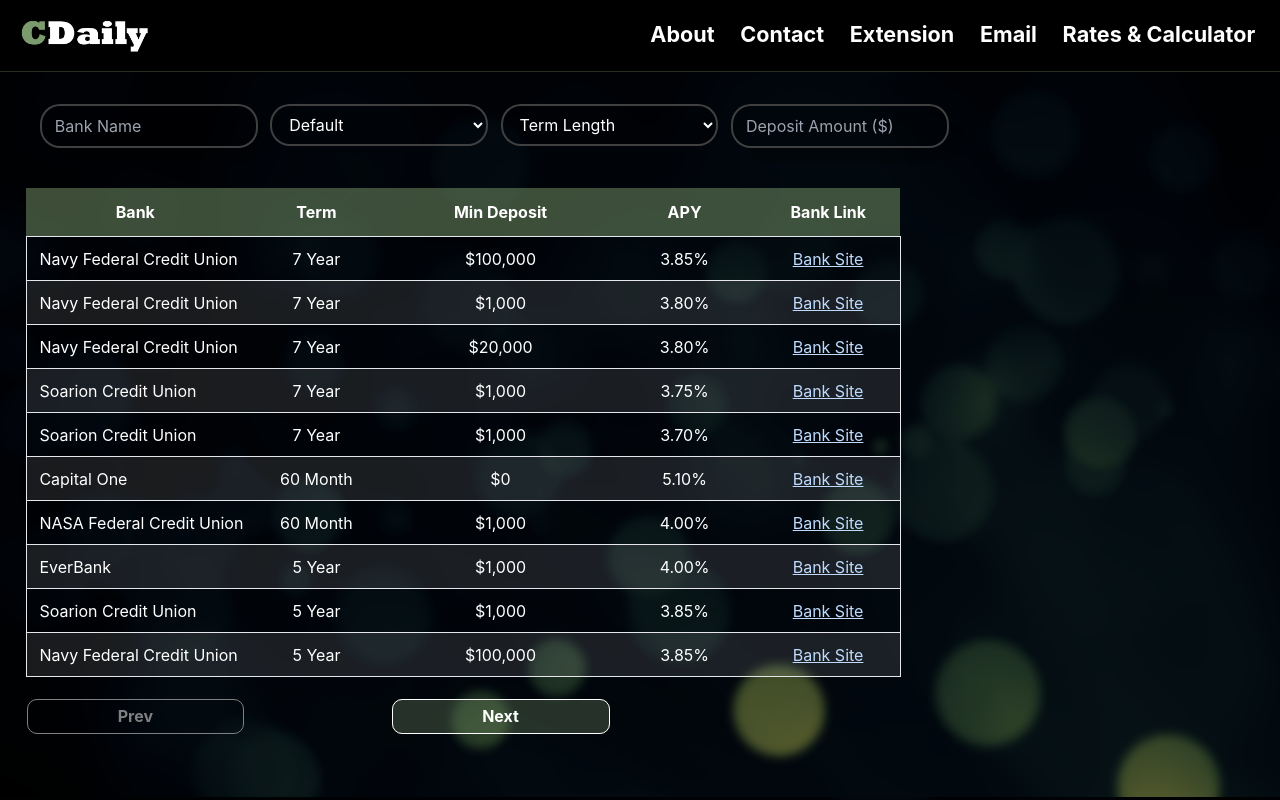
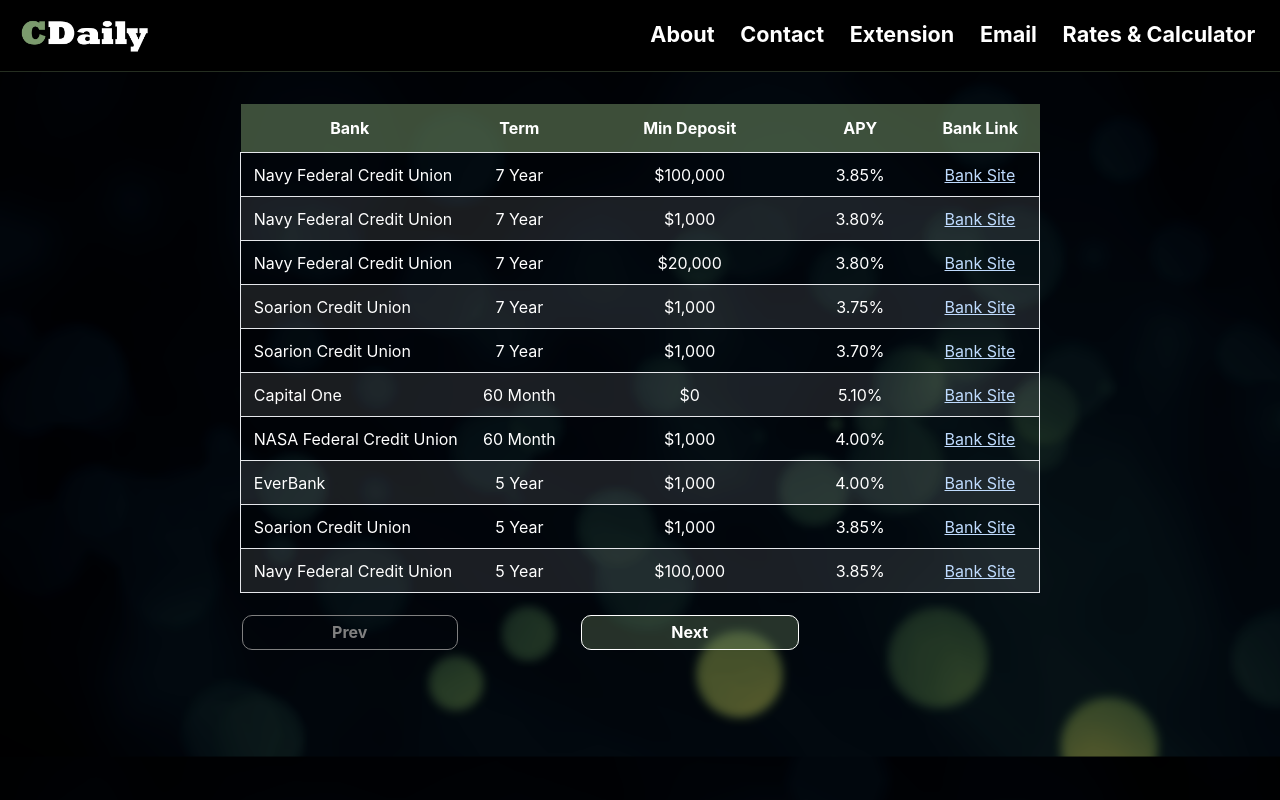
Before and after one commit to holland-cw3/CDaily, a React (Create React App) app: page /ratesExtension in a window 1280 px wide. Built offline with nearby package versions, Linux system fonts and the light colour scheme.

Commit message:
added extension page

```diff
--- /dev/null
+++ b/src/CSS/tableExtension.css
@@ -0,0 +1,148 @@
+.tableContainer {
+  width: 75%;
+  z-index: 100;
+  margin: auto;
+  min-width: 500px;
+  max-width: 800px;
+  overflow: auto;
+}
+
+.table-auto {
+  table-layout: auto;
+  width: 100%;
+}
+
+.userForm {
+  width: 100%;
+  margin-top: 13vh;
+}
+
+.line {
+  margin-bottom: 2vh;
+  width: 10vw;
+  margin-right: 8vw;
+}
+th {
+  width: 10vw;
+  padding-top: 1.5vh;
+  padding-bottom: 1.5vh;
+  background-color: rgba(123, 154, 109, 0.5);
+}
+
+td {
+  margin-top: 6vh;
+  text-align: center;
+  width: 11vw;
+}
+
+.bankName {
+  padding-left: 1vw;
+  text-align: left;
+}
+
+tr:not(:last-of-type) {
+  height: 5.5vh;
+  border-width: 1px;
+}
+
+tr:nth-child(2n) {
+  background-color: rgba(255, 255, 255, 0.1);
+}
+
+tr:hover:not(:last-of-type) {
+  background-color: rgba(123, 154, 109, 0.5);
+}
+
+tr:last-of-type {
+  height: 10vh;
+}
+
+.active-row {
+  background-color: rgba(123, 154, 109, 0.5);
+}
+
+.calc {
+  background-color: rgba(255, 255, 255, 0.1);
+  width: 45%;
+  height: 45vh;
+  margin-right: 3vw;
+  border-radius: 10px;
+  border: 1px solid white;
+}
+
+.next {
+  background-color: rgba(123, 154, 109, 0.3);
+  border-radius: 10px;
+  padding: 0.5vw;
+  border: 1px solid white;
+  padding-left: 7vw;
+  padding-right: 7vw;
+  font-weight: bold;
+}
+
+.next:hover {
+  background-color: rgba(123, 154, 109, 0.7);
+}
+
+.next-inactive {
+  color: grey;
+  border-radius: 10px;
+  padding: 0.5vw;
+  border: 1px solid grey;
+  padding-left: 7vw;
+  padding-right: 7vw;
+  font-weight: bold;
+}
+
+hr {
+  display: block;
+  height: 1px;
+  width: 85%;
+  align-content: center;
+  border: 0;
+  border-top: 1px solid #ccc;
+  margin: 1em 0;
+  padding: 0;
+}
+
+.bankSite {
+  width: 85%;
+  padding: 1vw;
+  border-radius: 10px;
+  border-width: 1px;
+  border-color: white;
+  background-color: rgba(123, 154, 109, 0.7);
+}
+
+.search {
+  background-color: rgba(0, 0, 0, 0.1);
+  padding-left: 1vw;
+  padding-top: 1vh;
+  padding-bottom: 1vh;
+  width: 17vw;
+  border-radius: 20px;
+  border-color: rgba(71, 71, 71, 0.9);
+  color: white;
+}
+
+.opt {
+  background-color: black;
+}
+
+#btnControl {
+  display: none;
+}
+
+#btnControl:checked + label > img {
+  width: 70px;
+  height: 74px;
+}
+
+.formIn {
+  text-align: center;
+  background-color: rgba(0, 0, 0, 0.1);
+  padding-top: 1vh;
+  padding-bottom: 1vh;
+  width: 10vw;
+  border-color: rgba(255, 255, 255, 0.9);
+}
--- a/src/pages/ratesExtension.js
+++ b/src/pages/ratesExtension.js
@@ -1,5 +1,5 @@
 import React, { useEffect, useState } from "react";
-import "../CSS/table.css";
+import "../CSS/tableExtension.css";
 
 function Calc() {
   // Importing records data from JSON file
@@ -93,80 +93,11 @@
   return (
     <div className="flex flex-col">
       <div className="form text-black">
-        <div className="flex flex-row justify-left userForm">
+        <div className="justify-left userForm">
           {/* Displaying heading text */}
           {/* Search Input Field */}
-          <span className="line ml-10">
-            <input
-              type="text"
-              className="search border-2 border-[#CECECE] text-white"
-              placeholder="Bank Name "
-              onChange={(e) => setSearchVal(e.target.value)}
-            ></input>
-            {}
-          </span>
-          {/* Sort Dropdown */}
-          <span className="line">
-            <select
-              value={selectedSorting}
-              onChange={(e) => setSelectedSorting(e.target.value)}
-              className="search border-2 border-[#CECECE] text-opacity-40
-              "
-            >
-              <option value="Sort By" className="opt">
-                Default
-              </option>
-              <option value="highestAPY" className="opt">
-                Highest APY
-              </option>
-              <option value="shortest" className="opt">
-                Shortest Term
-              </option>
-              <option value="longest" className="opt">
-                Longest Term
-              </option>
-              <option value="lowestDeposit" className="opt">
-                Lowest Deposit
-              </option>
-              <option value="highestDeposit" className="opt">
-                Highest Deposit
-              </option>
-            </select>
-          </span>
           {/* Term length dropdown*/}
-          <span className="line ">
-            <select
-              value={termLength}
-              onChange={(e) => {
-                setTermLength(e.target.value);
-              }}
-              className="search border-2 border-white"
-            >
-              <option value="all" className="opt">
-                Term Length
-              </option>
-              <option value="short" className="opt">
-                0-12 Months
-              </option>
-              <option value="medium" className="opt">
-                12-36 Months
-              </option>
-              <option value="long" className="opt">
-                36+ Months
-              </option>
-            </select>
-          </span>
-          {/* Deposit amount input */}
-          <span className="line text-white">
-            <input
-              type="number"
-              className="search border-2 border-[#CECECE]"
-              placeholder="Deposit Amount ($)"
-              onChange={(e) => setDepositVal(e.target.value)}
-            ></input>{" "}
-          </span>
-
-          {/* this is the calculator */}
+          {/* thisis the calculator */}
         </div>
       </div>
       {/* The table of rates */}
```
